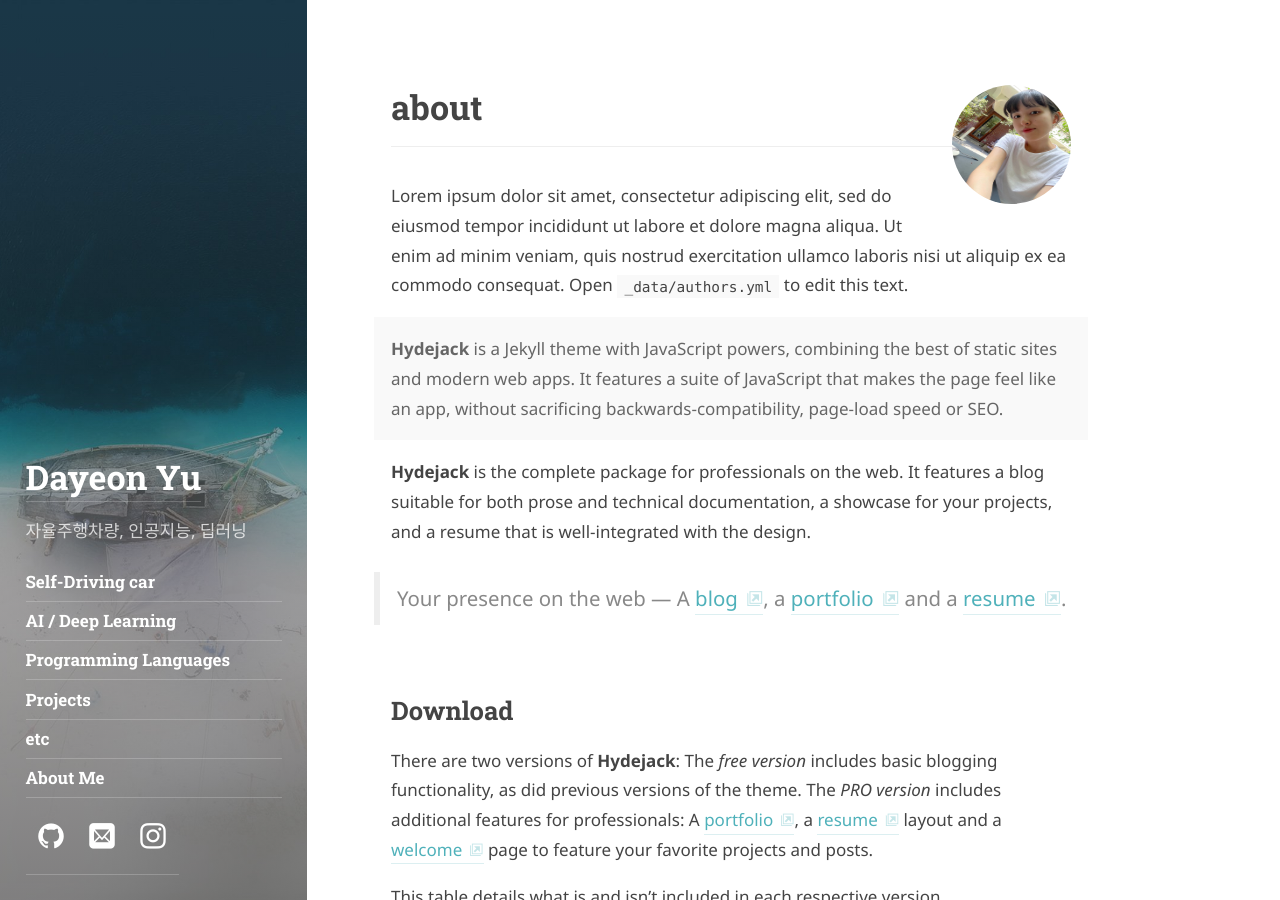
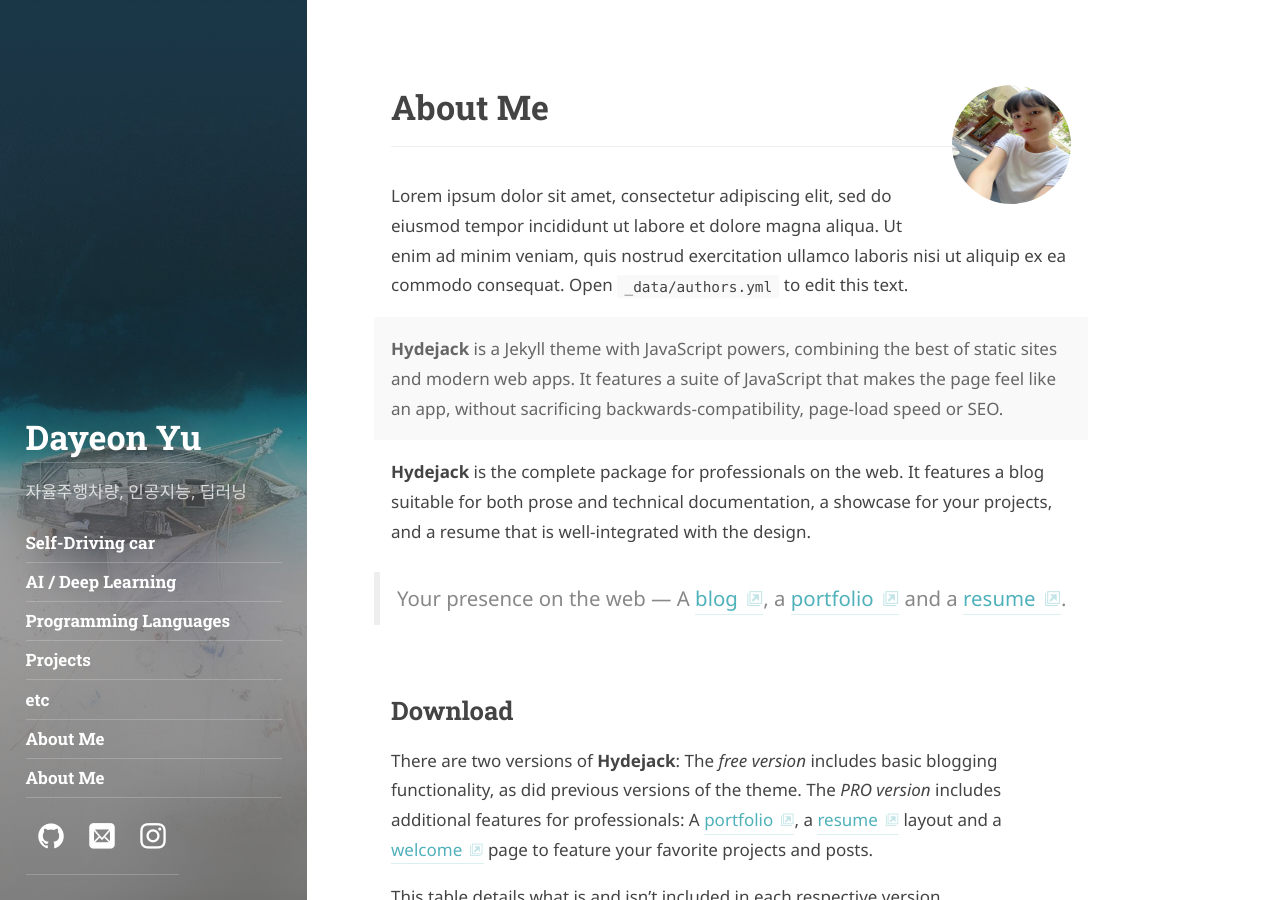
Before and after one commit to Udayeon/Udayeon.github.io, a Jekyll site: the page built from about.md, in a window 1280 px wide and 900 px high. Built offline with Jekyll 4.4.1, drawn with Linux system fonts in a browser that asks for light colours; some web fonts are replaced.

Commit message:
Update about.md

```diff
--- a/about.md
+++ b/about.md
@@ -1,11 +1,12 @@
 ---
 layout: about
-title: about
+title: About Me
+order : 6
 description: >
   **Hydejack** is a Jekyll theme with JavaScript powers, combining the best of static sites and modern web apps.
   It features a suite of JavaScript that makes the page feel like an app, without sacrificing backwards-compatibility,
   page-load speed or SEO.
-menu: false
+menu: true
 
 ---
 
```
